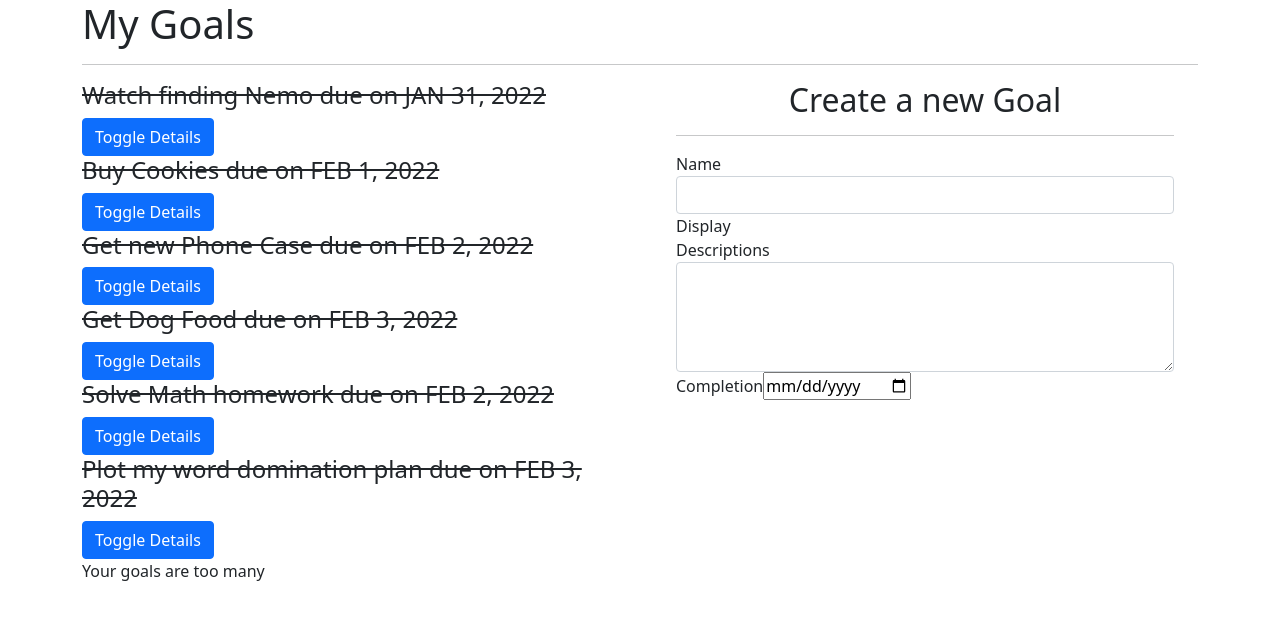
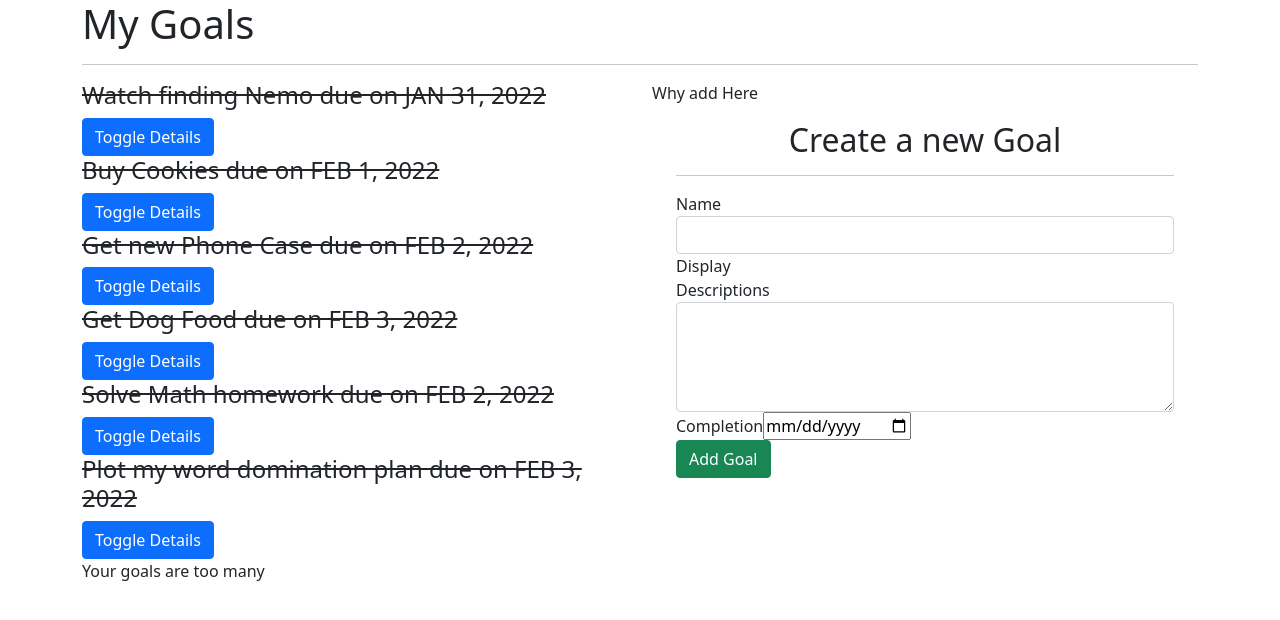
Before and after one commit to John-Kimani/Goals, an Angular app: page / in a window 1280 px wide. Shown: the top 620 px of the page. Built offline with nearby package versions, Linux system fonts and the light colour scheme.

Commit message:
incorporates ngsubmit function on the form to help display users comments

```diff
--- a/src/app/goal-form/goal-form.component.html
+++ b/src/app/goal-form/goal-form.component.html
@@ -3,7 +3,7 @@
 <div class="container-fluid">
     <h2 class="text-center">Create a new Goal</h2>
     <hr>
-    <form #goalForm="ngForm">
+    <form (ngSubmit)="submitGoal()" #goalForm="ngForm">
         <!-- adds form template -->
         <div class="form-group">
             <label for="name">Name</label>
@@ -30,5 +30,6 @@
                 <p>Date is required</p>
             </div>
         </div>
+        <button type="submit" class="btn btn-success">Add Goal</button>
     </form>
 </div>
--- a/src/app/goal-form/goal-form.component.ts
+++ b/src/app/goal-form/goal-form.component.ts
@@ -1,4 +1,5 @@
-import { Component, OnInit } from '@angular/core';
+import { Component, OnInit, Output, EventEmitter } from '@angular/core';
+// import { EventEmitter } from 'stream';
 import { Goal } from '../goal'; //enable data binding from model
 
 @Component({
@@ -9,6 +10,12 @@ import { Goal } from '../goal'; //enable data binding from model
 export class GoalFormComponent implements OnInit {
 
   newGoal = new Goal(0,'','', new Date());
+  //adds event emitter and declares function
+  @Output() addGoal = new EventEmitter<Goal>();
+
+  submitGoal(){
+    this.addGoal.emit(this.newGoal);
+  }
   constructor() { }
 
   ngOnInit(): void {
--- a/src/app/goal/goal.component.html
+++ b/src/app/goal/goal.component.html
@@ -16,7 +16,8 @@
             </div>
         </div>
         <div class="col-md-6">
-            <app-goal-form></app-goal-form>
+            <p>Why add Here</p>
+            <app-goal-form (addGoal)="addNewGoal($event)"></app-goal-form>
         </div>
     </div>
     <p *ngIf="goals.length > 5">Your goals are too many</p>
--- a/src/app/goal/goal.component.ts
+++ b/src/app/goal/goal.component.ts
@@ -23,7 +23,16 @@ export class GoalComponent implements OnInit {
     new Goal(5, 'Solve Math homework', 'Damn Math', new Date(2022,1,2)),
     new Goal(6, 'Plot my word domination plan', 'Cause I am an evil overload', new Date(2022,1,3)),
 
-  ]
+  ];
+  //new goals emmited from form
+  addNewGoal(goal: any){
+    let goalLength = this.goals.length;
+    goal.id = goalLength+1;
+    goal.completeDate = new Date(goal.completeDate);
+    this.goals.push(goal);
+  }
+  // new goals function results to be pushed
+
   toggleDetails(index :any){
     this.goals[index].showDescription = !this.goals[index].showDescription
   }
```
